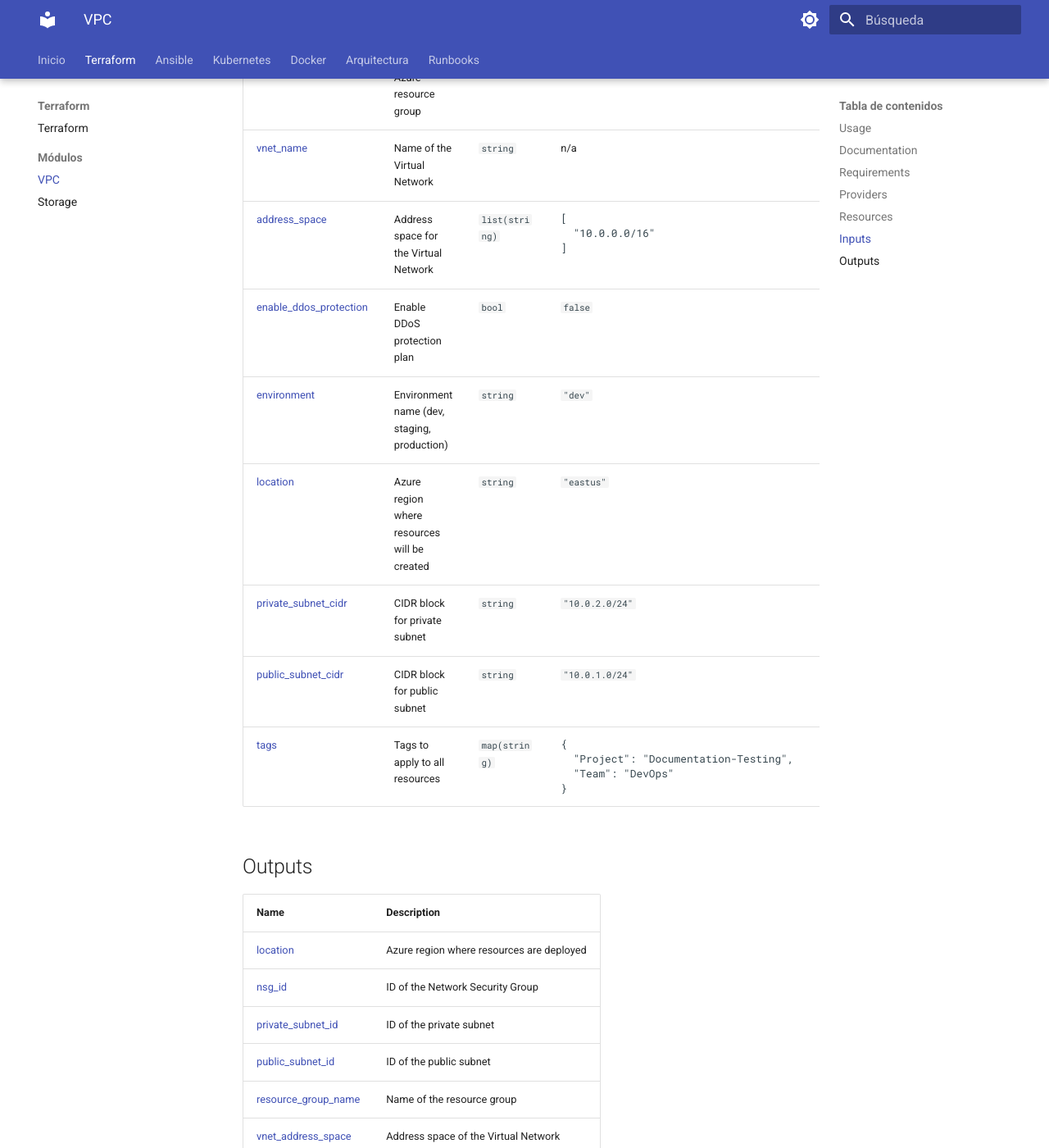
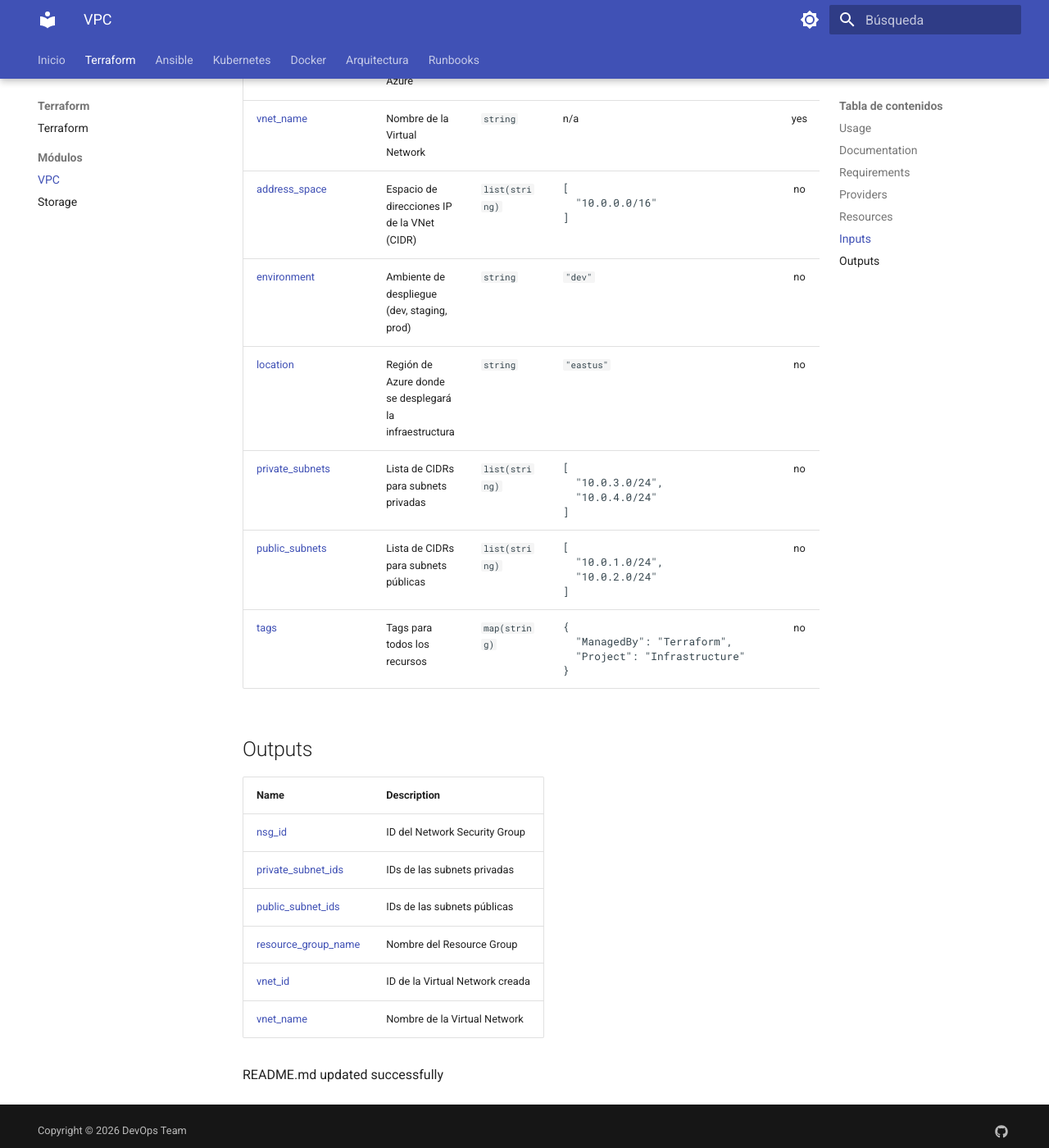
Before and after one commit to Josephuu/autodocs-mkdocs, an MkDocs documentation site: the page built from docs/terraform/modules/vpc.md, in a window 1280 px wide and 1400 px high, scrolled down 1550 px. Shown: the whole window at 82% size. Built offline with MkDocs 1.6.1 and Material for MkDocs 9.7.7, drawn with Linux system fonts in a browser that asks for light colours; some of the changed text lies outside the part shown.

```diff
--- a/docs/terraform/modules/vpc.md
+++ b/docs/terraform/modules/vpc.md
@@ -25,10 +25,7 @@ module "vpc" {
 <!-- BEGIN_TF_DOCS -->
 ## Requirements
 
-| Name | Version |
-|------|---------|
-| <a name="requirement_terraform"></a> [terraform](#requirement\_terraform) | >= 1.0 |
-| <a name="requirement_azurerm"></a> [azurerm](#requirement\_azurerm) | ~> 3.0 |
+No requirements.
 
 ## Providers
 
@@ -40,37 +37,36 @@ module "vpc" {
 
 | Name | Type |
 |------|------|
-| [azurerm_network_security_group.main](https://registry.terraform.io/providers/hashicorp/azurerm/latest/docs/resources/network_security_group) | resource |
+| [azurerm_network_security_group.public](https://registry.terraform.io/providers/hashicorp/azurerm/latest/docs/resources/network_security_group) | resource |
+| [azurerm_resource_group.this](https://registry.terraform.io/providers/hashicorp/azurerm/latest/docs/resources/resource_group) | resource |
 | [azurerm_subnet.private](https://registry.terraform.io/providers/hashicorp/azurerm/latest/docs/resources/subnet) | resource |
 | [azurerm_subnet.public](https://registry.terraform.io/providers/hashicorp/azurerm/latest/docs/resources/subnet) | resource |
-| [azurerm_virtual_network.main](https://registry.terraform.io/providers/hashicorp/azurerm/latest/docs/resources/virtual_network) | resource |
+| [azurerm_subnet_network_security_group_association.public](https://registry.terraform.io/providers/hashicorp/azurerm/latest/docs/resources/subnet_network_security_group_association) | resource |
+| [azurerm_virtual_network.this](https://registry.terraform.io/providers/hashicorp/azurerm/latest/docs/resources/virtual_network) | resource |
 
 ## Inputs
 
 | Name | Description | Type | Default | Required |
 |------|-------------|------|---------|:--------:|
-| <a name="input_resource_group_name"></a> [resource\_group\_name](#input\_resource\_group\_name) | Name of the Azure resource group | `string` | n/a | yes |
-| <a name="input_vnet_name"></a> [vnet\_name](#input\_vnet\_name) | Name of the Virtual Network | `string` | n/a | yes |
-| <a name="input_address_space"></a> [address\_space](#input\_address\_space) | Address space for the Virtual Network | `list(string)` | <pre>[<br>  "10.0.0.0/16"<br>]</pre> | no |
-| <a name="input_enable_ddos_protection"></a> [enable\_ddos\_protection](#input\_enable\_ddos\_protection) | Enable DDoS protection plan | `bool` | `false` | no |
-| <a name="input_environment"></a> [environment](#input\_environment) | Environment name (dev, staging, production) | `string` | `"dev"` | no |
-| <a name="input_location"></a> [location](#input\_location) | Azure region where resources will be created | `string` | `"eastus"` | no |
-| <a name="input_private_subnet_cidr"></a> [private\_subnet\_cidr](#input\_private\_subnet\_cidr) | CIDR block for private subnet | `string` | `"10.0.2.0/24"` | no |
-| <a name="input_public_subnet_cidr"></a> [public\_subnet\_cidr](#input\_public\_subnet\_cidr) | CIDR block for public subnet | `string` | `"10.0.1.0/24"` | no |
-| <a name="input_tags"></a> [tags](#input\_tags) | Tags to apply to all resources | `map(string)` | <pre>{<br>  "Project": "Documentation-Testing",<br>  "Team": "DevOps"<br>}</pre> | no |
+| <a name="input_resource_group_name"></a> [resource\_group\_name](#input\_resource\_group\_name) | Nombre del Resource Group de Azure | `string` | n/a | yes |
+| <a name="input_vnet_name"></a> [vnet\_name](#input\_vnet\_name) | Nombre de la Virtual Network | `string` | n/a | yes |
+| <a name="input_address_space"></a> [address\_space](#input\_address\_space) | Espacio de direcciones IP de la VNet (CIDR) | `list(string)` | <pre>[<br>  "10.0.0.0/16"<br>]</pre> | no |
+| <a name="input_environment"></a> [environment](#input\_environment) | Ambiente de despliegue (dev, staging, prod) | `string` | `"dev"` | no |
+| <a name="input_location"></a> [location](#input\_location) | Región de Azure donde se desplegará la infraestructura | `string` | `"eastus"` | no |
+| <a name="input_private_subnets"></a> [private\_subnets](#input\_private\_subnets) | Lista de CIDRs para subnets privadas | `list(string)` | <pre>[<br>  "10.0.3.0/24",<br>  "10.0.4.0/24"<br>]</pre> | no |
+| <a name="input_public_subnets"></a> [public\_subnets](#input\_public\_subnets) | Lista de CIDRs para subnets públicas | `list(string)` | <pre>[<br>  "10.0.1.0/24",<br>  "10.0.2.0/24"<br>]</pre> | no |
+| <a name="input_tags"></a> [tags](#input\_tags) | Tags para todos los recursos | `map(string)` | <pre>{<br>  "ManagedBy": "Terraform",<br>  "Project": "Infrastructure"<br>}</pre> | no |
 
 ## Outputs
 
 | Name | Description |
 |------|-------------|
-| <a name="output_location"></a> [location](#output\_location) | Azure region where resources are deployed |
-| <a name="output_nsg_id"></a> [nsg\_id](#output\_nsg\_id) | ID of the Network Security Group |
-| <a name="output_private_subnet_id"></a> [private\_subnet\_id](#output\_private\_subnet\_id) | ID of the private subnet |
-| <a name="output_public_subnet_id"></a> [public\_subnet\_id](#output\_public\_subnet\_id) | ID of the public subnet |
-| <a name="output_resource_group_name"></a> [resource\_group\_name](#output\_resource\_group\_name) | Name of the resource group |
-| <a name="output_vnet_address_space"></a> [vnet\_address\_space](#output\_vnet\_address\_space) | Address space of the Virtual Network |
-| <a name="output_vnet_id"></a> [vnet\_id](#output\_vnet\_id) | ID of the created Virtual Network |
-| <a name="output_vnet_name"></a> [vnet\_name](#output\_vnet\_name) | Name of the created Virtual Network |
+| <a name="output_nsg_id"></a> [nsg\_id](#output\_nsg\_id) | ID del Network Security Group |
+| <a name="output_private_subnet_ids"></a> [private\_subnet\_ids](#output\_private\_subnet\_ids) | IDs de las subnets privadas |
+| <a name="output_public_subnet_ids"></a> [public\_subnet\_ids](#output\_public\_subnet\_ids) | IDs de las subnets públicas |
+| <a name="output_resource_group_name"></a> [resource\_group\_name](#output\_resource\_group\_name) | Nombre del Resource Group |
+| <a name="output_vnet_id"></a> [vnet\_id](#output\_vnet\_id) | ID de la Virtual Network creada |
+| <a name="output_vnet_name"></a> [vnet\_name](#output\_vnet\_name) | Nombre de la Virtual Network |
 <!-- END_TF_DOCS --><!-- BEGINNING OF PRE-COMMIT-TERRAFORM DOCS HOOK -->
 README.md updated successfully
 <!-- END OF PRE-COMMIT-TERRAFORM DOCS HOOK -->
```
Also changed, not shown: docs/ansible/index.md (+4 -4 lines), docs/docker/index.md (+4 -4 lines), docs/kubernetes/index.md (+3 -3 lines), docs/runbooks/index.md (+3 -8 lines), docs/terraform/index.md (+4 -11 lines), fix_index_script.py (added, +139 -0 lines), 2 other files.
